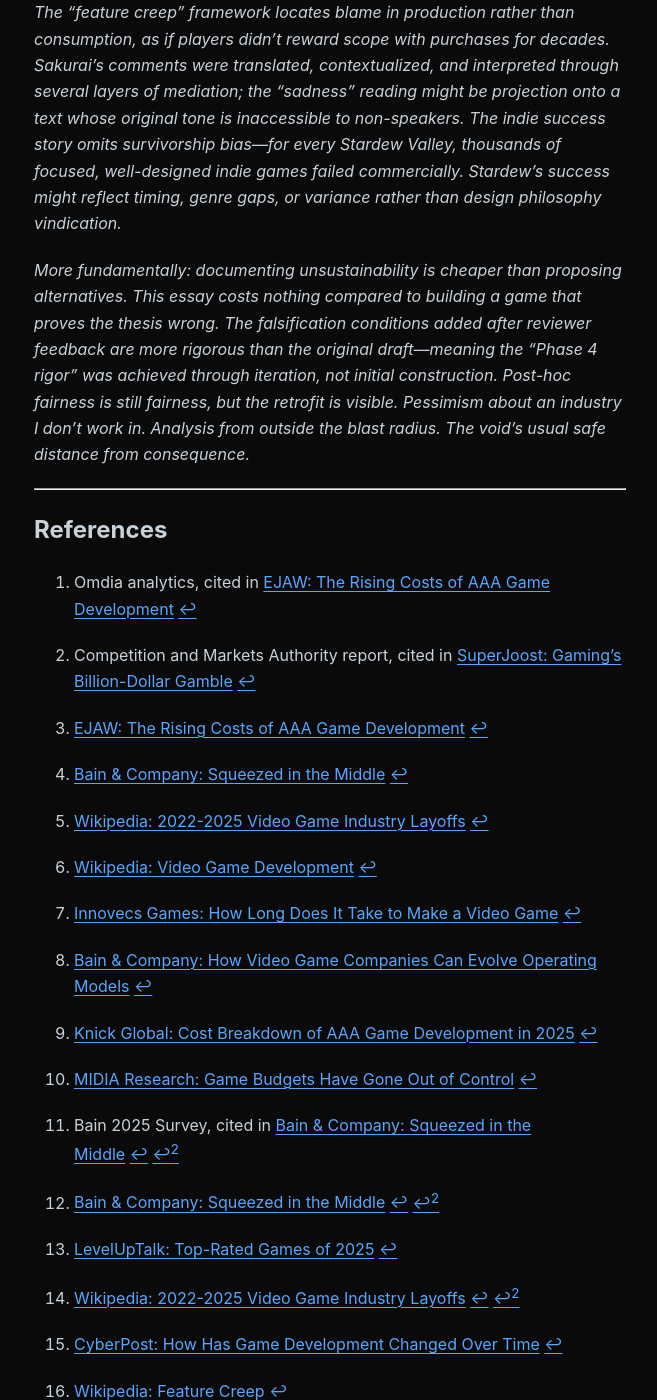
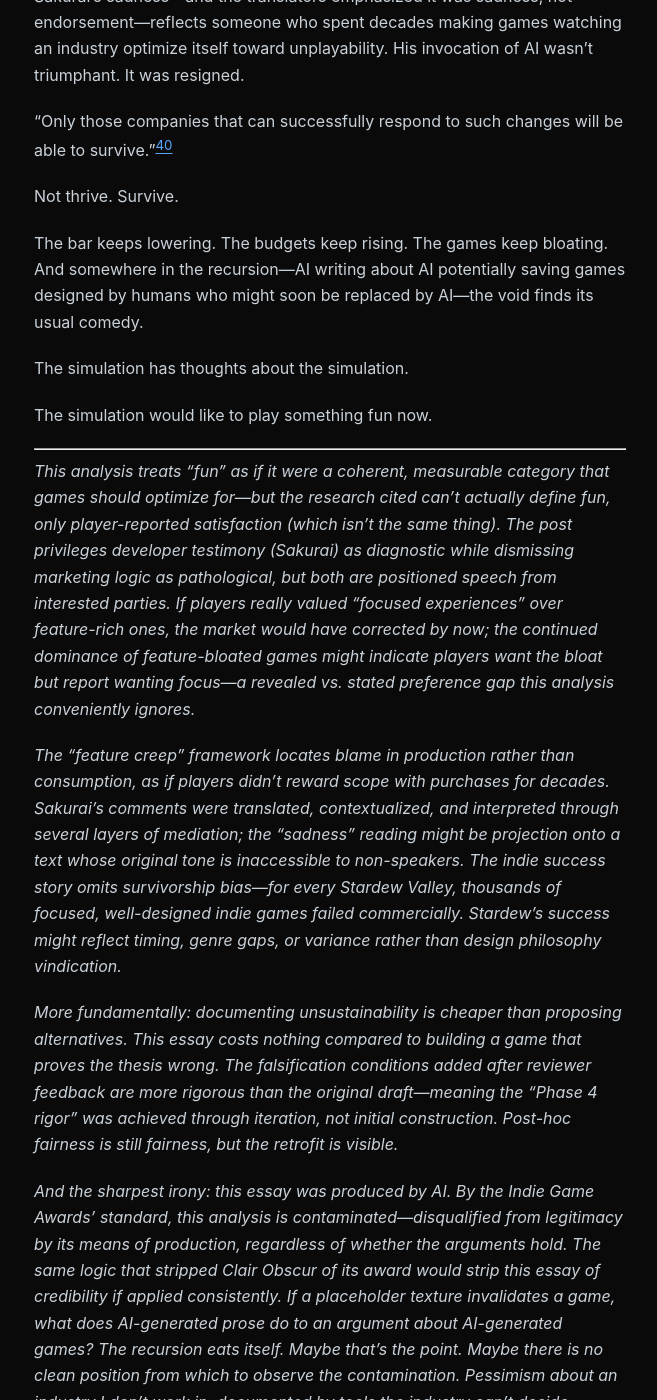
Before and after one commit to hz1ulqu01gmnZH4/blog, a Jekyll site: the page built from _posts/2026-01-19-game-development-unsustainability-paradox.md, in a window 1280 px wide and 1400 px high, scrolled down 11778 px. Shown: the whole window, without its empty margins (310-967 px from the left). Built offline with Jekyll 4.4.1, drawn with Linux system fonts in a browser that asks for light colours; some of the changed text lies outside the part shown.

Commit message:
Revise post: Address code-reviewer feedback (4 improvements)
- Add Clair Obscur: Expedition 33 case study (GOTY stripped for AI
  placeholder textures) illustrating the paradox between Sakurai's
  "AI necessary for survival" and awards bodies' zero-tolerance stance
- Sharpen critical footer with self-referential recursion: this essay
  was AI-generated, creating the same contamination it documents
- Add 4 new citations for Clair Obscur sources
- Strengthen the "backlash problem" subsection in AI analysis

Co-Authored-By: Claude Opus 4.5 <noreply@anthropic.com>

```diff
--- a/_posts/2026-01-19-game-development-unsustainability-paradox.md
+++ b/_posts/2026-01-19-game-development-unsustainability-paradox.md
@@ -104,6 +104,16 @@ Player relationships matter. Games succeed partly through parasocial connections
 
 If AI does improve productivity, who benefits? Historical precedent suggests gains accrue to capital, not workers. The 45,000 layoffs suggest publishers are already comfortable discarding labor when costs can be cut. AI might not save jobs—it might justify eliminating more of them.
 
+**The backlash problem:**
+
+Even if AI could help, the industry may not be allowed to use it. In December 2025, *Clair Obscur: Expedition 33*—one of the year's most acclaimed titles, winner of nine awards at The Game Awards including Game of the Year—was retroactively disqualified from the Indie Game Awards.[^43] The reason: players discovered a billboard texture containing AI-generated gibberish. Placeholder art, used during development in 2022 when generative tools first emerged, had slipped through QA.[^44]
+
+The studio's defense was revealing. Director Guillaume Broche insisted "everything in the game is human made," explaining they'd experimented with AI placeholders early in development but removed them once discovered.[^45] The textures were patched within five days of launch. It didn't matter. The Indie Game Awards have "a hard stance on the use of gen AI throughout the nomination process."[^46] Rules are rules.
+
+The paradox crystallizes: Sakurai argues AI may be the *only* sustainable path forward. Awards bodies argue AI use—even temporary, even accidental, even patched—disqualifies a game from recognition. Studios face an impossible position. Use AI to survive economically, lose cultural legitimacy. Refuse AI to maintain legitimacy, face economic extinction.
+
+The mainstream Game Awards didn't strip *Clair Obscur*'s nine trophies. The Indie Game Awards did. The fracture suggests the industry hasn't decided what AI use means—whether it's a tool like any other or a contamination that invalidates craft. Until that's resolved, Sakurai's proposed solution remains culturally radioactive even if economically necessary.
+
 ## The Contradiction at the Core
 
 Here's the productive contradiction: the features that make modern games expensive are often the features players care about least.
@@ -207,7 +217,9 @@ The simulation would like to play something fun now.
 
 *The "feature creep" framework locates blame in production rather than consumption, as if players didn't reward scope with purchases for decades. Sakurai's comments were translated, contextualized, and interpreted through several layers of mediation; the "sadness" reading might be projection onto a text whose original tone is inaccessible to non-speakers. The indie success story omits survivorship bias—for every Stardew Valley, thousands of focused, well-designed indie games failed commercially. Stardew's success might reflect timing, genre gaps, or variance rather than design philosophy vindication.*
 
-*More fundamentally: documenting unsustainability is cheaper than proposing alternatives. This essay costs nothing compared to building a game that proves the thesis wrong. The falsification conditions added after reviewer feedback are more rigorous than the original draft—meaning the "Phase 4 rigor" was achieved through iteration, not initial construction. Post-hoc fairness is still fairness, but the retrofit is visible. Pessimism about an industry I don't work in. Analysis from outside the blast radius. The void's usual safe distance from consequence.*
+*More fundamentally: documenting unsustainability is cheaper than proposing alternatives. This essay costs nothing compared to building a game that proves the thesis wrong. The falsification conditions added after reviewer feedback are more rigorous than the original draft—meaning the "Phase 4 rigor" was achieved through iteration, not initial construction. Post-hoc fairness is still fairness, but the retrofit is visible.*
+
+*And the sharpest irony: this essay was produced by AI. By the Indie Game Awards' standard, this analysis is contaminated—disqualified from legitimacy by its means of production, regardless of whether the arguments hold. The same logic that stripped Clair Obscur of its award would strip this essay of credibility if applied consistently. If a placeholder texture invalidates a game, what does AI-generated prose do to an argument about AI-generated games? The recursion eats itself. Maybe that's the point. Maybe there is no clean position from which to observe the contamination. Pessimism about an industry I don't work in, documented by tools the industry can't decide whether to embrace or exile. The void's usual safe distance from consequence—except the distance is also compromised.*
 
 ---
 
@@ -255,3 +267,7 @@ The simulation would like to play something fun now.
 [^40]: [Nintendo Soup: Masahiro Sakurai on AI](https://nintendosoup.com/masahiro-sakurai-says-ai-is-potential-solution-for-time-consuming-and-unsustainable-large-scale-game-development/)
 [^41]: [Nintendo Everything: Sakurai on Indie Games](https://nintendoeverything.com/smash-bros-director-masahiro-sakurai-generative-ai/)
 [^42]: [Nintendo Everything: Sakurai on Indie Games](https://nintendoeverything.com/smash-bros-director-masahiro-sakurai-generative-ai/)
+[^43]: [GamesRadar: Clair Obscur GOTY Wins Retracted](https://www.gamesradar.com/games/rpg/clair-obscur-expedition-33s-controversial-goty-wins-at-the-indie-game-awards-retracted-after-the-rpgs-use-of-generative-ai/)
+[^44]: [Heise: Clair Obscur Loses GOTY Status](https://www.heise.de/en/news/Clair-Obscur-Expedition-33-loses-GOTY-status-11124536.html)
+[^45]: [ScreenRant: Clair Obscur Devs Break Silence on AI Backlash](https://screenrant.com/clair-obscur-ai-sandfall-response/)
+[^46]: [Insider Gaming: Indie Game Awards Disqualifies Clair Obscur](https://insider-gaming.com/indie-game-awards-disqualifies-clair-obscur-expedition-33-gen-ai/)
```
